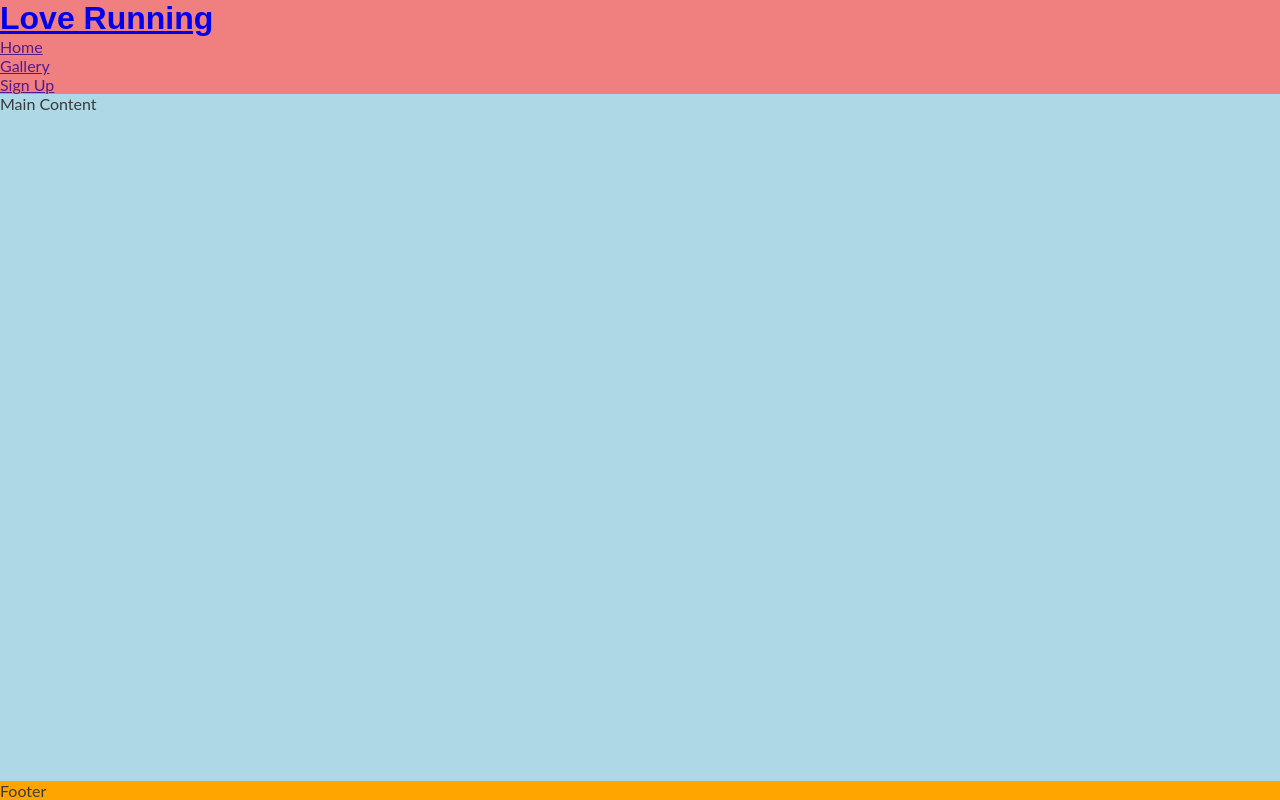
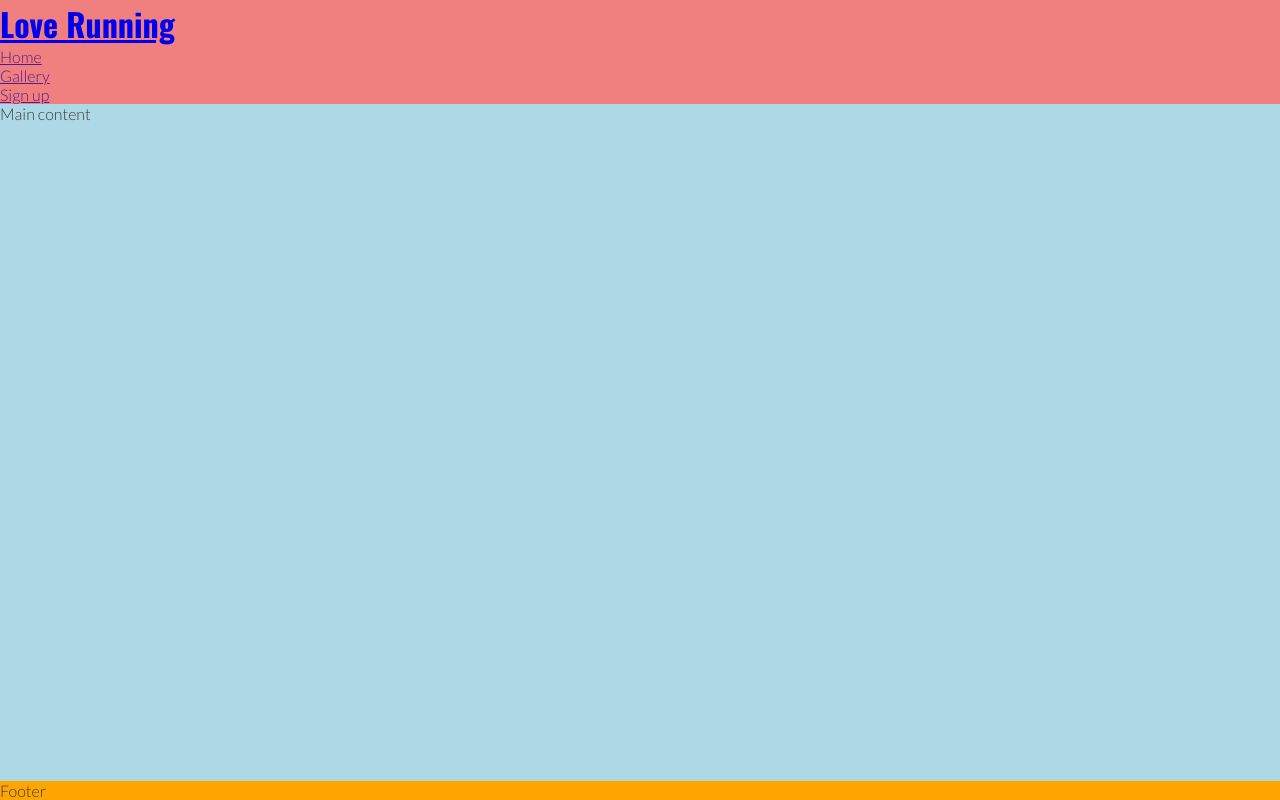
Before and after one commit to JPudsey-11/Love-Running, a plain HTML site: page index.html in a window 1280 px wide. Drawn offline with nearby package versions, Linux system fonts and the light colour scheme.

Commit message:
Create navigation and add styles

```diff
--- a/assets/css/style.css
+++ b/assets/css/style.css
@@ -1,18 +1,25 @@
+/* Google fonts import */
+@import url('https://fonts.googleapis.com/css2?family=Lato:wght@300&family=Oswald:wght@200;300;400;500;600;700&display=swap');
+
 /* Asterisk wildcard selector to override default styles added by the browser */
 * {
     padding: 0;
     margin: 0;
     box-sizing: border-box;
 }
-/* General Styles */
+
+/* General styles */
 body {
     min-height: 100vh;
     display: flex;
     flex-direction: column;
     /* Generic project styles */
     color: #3a3a3a;
-    font-family: 'lato', sans-serif;
+    font-family: 'Lato', sans-serif;
+}
 
+h1 {
+    font-family: 'Oswald', sans-serif;
 }
 
 /* Header */
@@ -20,14 +27,10 @@ header {
     background-color: lightcoral;
 }
 
-h1 {
-    font-family: 'Oswald', sans-serif;
-}
-
-/* Main */
+/* Main content */
 main {
     background-color: lightblue;
-    /* Make main element take up any surplus spae to push footer down */
+    /* Make main element take up any surplus space to push footer down */
     flex: 1 0 auto;
 }
 
--- a/index.html
+++ b/index.html
@@ -3,14 +3,19 @@
 
 <head>
     <meta charset="UTF-8">
+    <meta http-equiv="X-UA-Compatible" content="IE=edge">
     <meta name="viewport" content="width=device-width, initial-scale=1.0">
-    <meta name="description" content="Love Running. CLub for runners in Dublin, Ireland. Urban Running, Trail Running. Dublin Docklands and Phenix Park.">
+    <!-- Meta tags for search engines -->
+    <meta name="description"
+        content="Love Running. Club for runners in Dublin, Ireland. Urban running, trail running. Dublin docklands and Phoenix Park">
     <meta name="keywords" content="love running, run, running club, runners, Ireland, Dublin, sport, exercise">
+    <!-- Title -->
     <title>Love Running</title>
     <!-- Favicon -->
     <link rel="apple-touch-icon" sizes="180x180" href="assets/favicon/apple-touch-icon.png">
     <link rel="icon" type="image/png" sizes="32x32" href="assets/favicon/favicon-32x32.png">
     <link rel="icon" type="image/png" sizes="16x16" href="assets/favicon/favicon-16x16.png">
+    <!-- Stylesheet -->
     <link rel="stylesheet" href="assets/css/style.css">
 </head>
 
@@ -19,22 +24,27 @@
     <header>
         <a href="index.html">
             <h1 id="logo">Love Running</h1>
+            <nav>
+                <ul>
+                    <li>
+                        <a href="">Home</a>
+                    </li>
+                    <li>
+                        <a href="">Gallery</a>
+                    </li>
+                    <li>
+                        <a href="">Sign up</a>
+                    </li>
+                </ul>
+            </nav>
         </a>
-        <nav>
-            <ul>
-                <li><a href="">Home</a></li>
-                <li><a href="">Gallery</a></li>
-                <li><a href="">Sign Up</a></li>
-            </ul>
-        </nav>
     </header>
 
     <!-- Main content -->
-    <main>Main Content</main>
+    <main>Main content</main>
 
     <!-- Footer -->
     <footer>Footer</footer>
-
 </body>
 
 </html>
```
